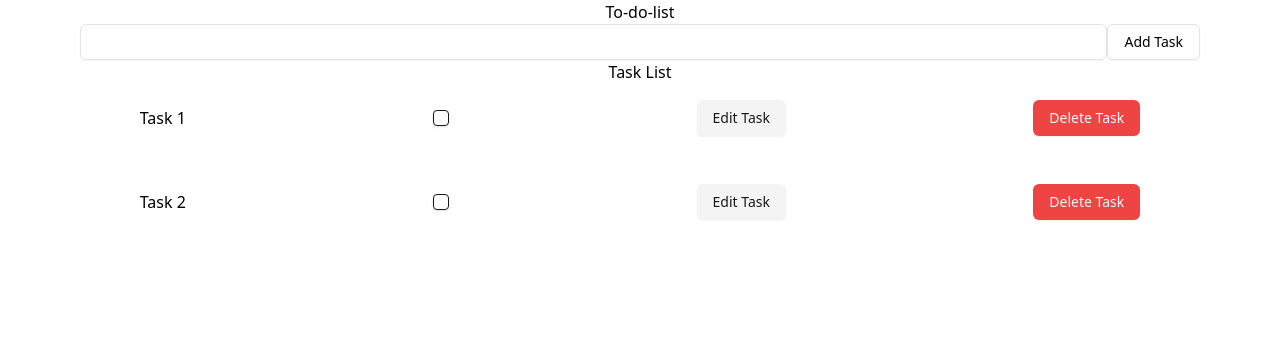
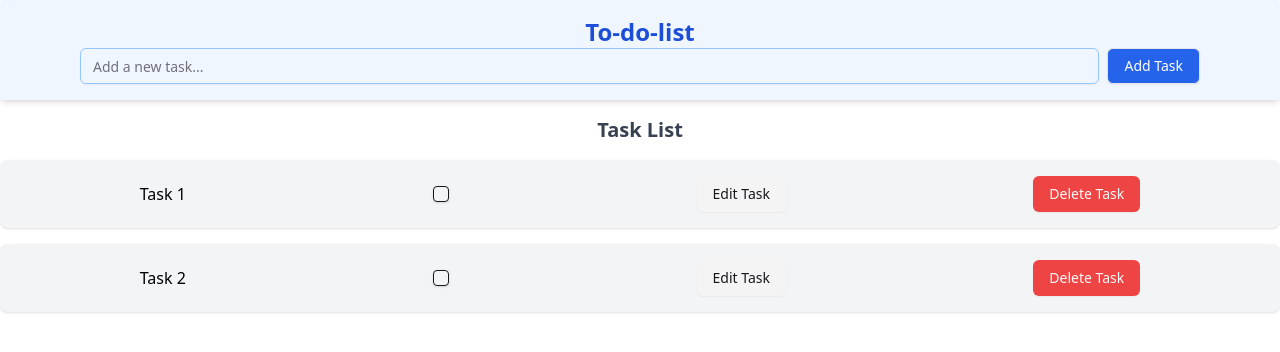
Before and after one commit to kakarifki/To-do-least, a React (Vite) app: page / in a window 1280 px wide. Shown: the top 352 px of the page. Built offline with nearby package versions, Linux system fonts and the light colour scheme.

Commit message:
feat: simple tailwind styling

```diff
--- a/src/components/list-tasks/index.tsx
+++ b/src/components/list-tasks/index.tsx
@@ -4,20 +4,20 @@ import { Checkbox } from "@/components/ui/checkbox"
 const ListTask = () => {
   return (
     <>
-    <div className='container mx-auto'>
-<h2 className='flex justify-center'>Task List</h2>
-<ul className='flex flex-col gap-4'>
-  <li className='flex justify-around items-center p-4'>
+    <div className='container mx-auto mt-4'>
+        <h2 className='flex justify-center text-xl font-semibold text-gray-700'>Task List</h2>
+        <ul className='flex flex-col gap-4 mt-4'>
+          <li className='flex justify-around items-center p-4 bg-gray-100 rounded-lg shadow hover:bg-gray-200 transition'>
             Task 1
             <Checkbox />
-    <Button variant="secondary">Edit Task</Button>
-    <Button variant="destructive">Delete Task</Button>
+            <Button variant="secondary" className='hover:bg-blue-500'>Edit Task</Button>
+            <Button variant="destructive" className='hover:bg-red-600'>Delete Task</Button>
           </li>
-  <li className='flex justify-around items-center p-4'>
+          <li className='flex justify-around items-center p-4 bg-gray-100 rounded-lg shadow hover:bg-gray-200 transition'>
             Task 2
             <Checkbox />
-    <Button variant="secondary">Edit Task</Button>
-    <Button variant="destructive">Delete Task</Button>
+            <Button variant="secondary" className='hover:bg-blue-500'>Edit Task</Button>
+            <Button variant="destructive" className='hover:bg-red-600'>Delete Task</Button>
           </li>
         </ul>
       </div>
--- a/src/components/top-bar/index.tsx
+++ b/src/components/top-bar/index.tsx
@@ -4,13 +4,13 @@ import { Button } from "@/components/ui/button"
 const TopBar = () => {
   return (
     <>
-<div className='container mx-auto px-4 flex flex-col'>
-  <h1 className='mx-auto'>To-do-list</h1>
-  <div className='flex mx-16'>
-    <Input />
-  <Button variant="outline">Add Task</Button>
-  </div>
-</div>
+<div className='container mx-auto px-4 flex flex-col bg-blue-50 p-4 rounded shadow-md'>
+        <h1 className='mx-auto text-2xl font-bold text-blue-700'>To-do-list</h1>
+        <div className='flex mx-16 gap-2'>
+          <Input className='flex-1 border-blue-300 focus:ring focus:ring-blue-200' placeholder='Add a new task...' />
+          <Button variant="outline" className='bg-blue-600 text-white hover:bg-blue-700'>Add Task</Button>
+        </div>
+      </div>
     </>
   )
 }
```
Lines whose indentation alone changed are shown as unchanged.
